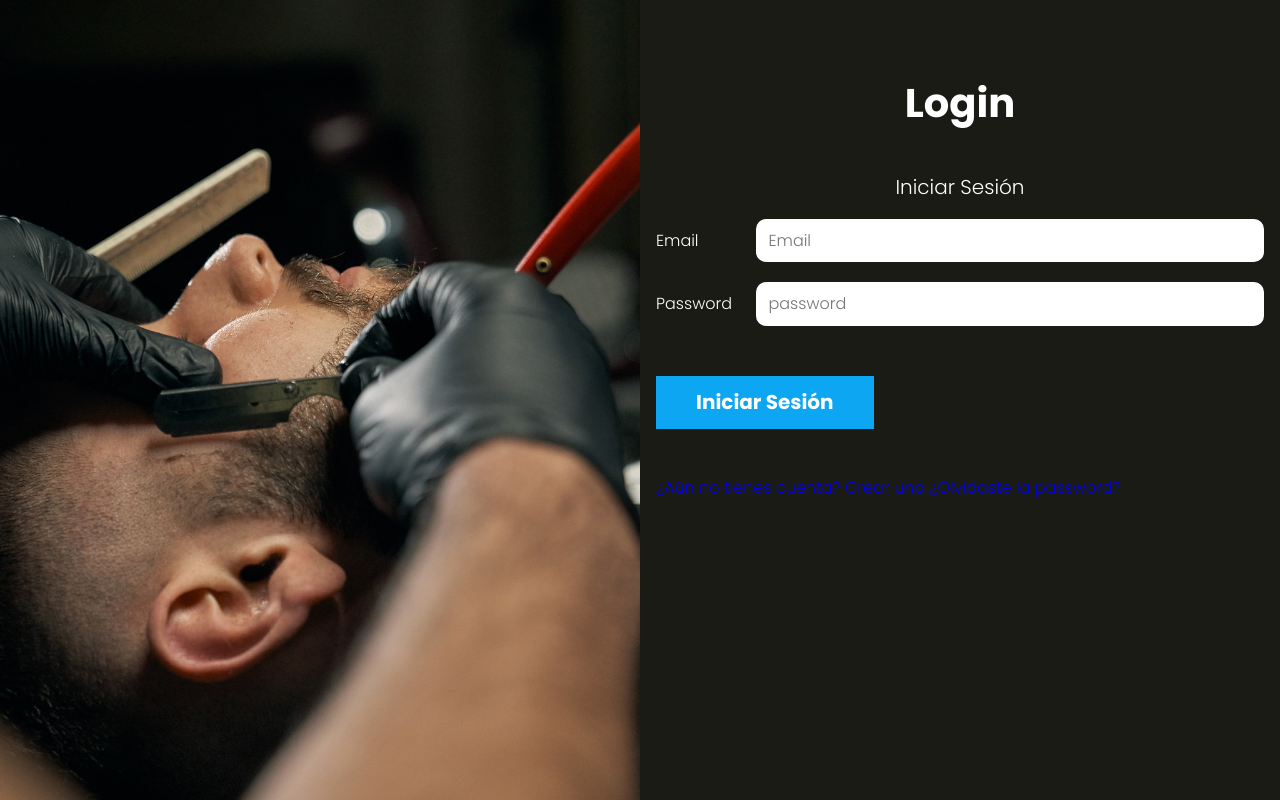
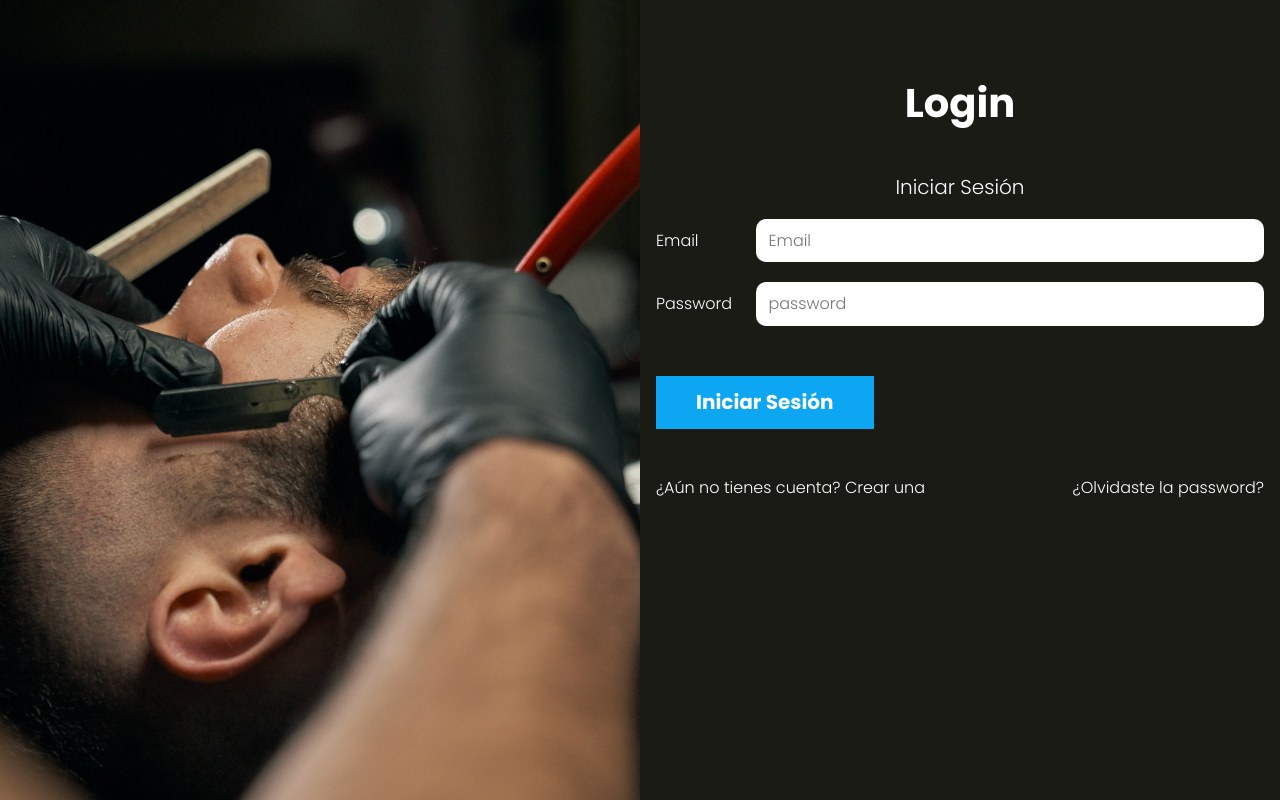
Before and after one commit to IanMercadal/AppSalon_PHP_MVC_JS_SASS, a PHP site: template views/auth/login.php in a window 1280 px wide. Run offline with PHP 8.4, Linux system fonts and the light colour scheme; the template is opened without the code that fills it, so the values that code supplies are empty.

Commit message:
feat: :art: Aplicando estilos a enlaces index
Creando estilos

```diff
--- /dev/null
+++ b/src/scss/componentes/_acciones.scss
@@ -0,0 +1,17 @@
+@use '../base/_variables.scss' as v;
+@use '../base/_mixins.scss' as m;
+
+.acciones {
+    margin-top: v.$separacion;
+    @include m.tablet {
+        display: flex;
+        justify-content: space-between;
+    }
+
+    a {
+        color: v.$blanco;
+        display: block;
+        margin-bottom: calc(v.$separacion / 2);
+        text-align: center;
+    }
+}
--- a/src/scss/componentes/_index.scss
+++ b/src/scss/componentes/_index.scss
@@ -1,2 +1,3 @@
 @forward  'formulario';
 @forward  'botones';
+@forward 'acciones';
```
Also changed, not shown: public/build/css/app.css, 1 other file.
